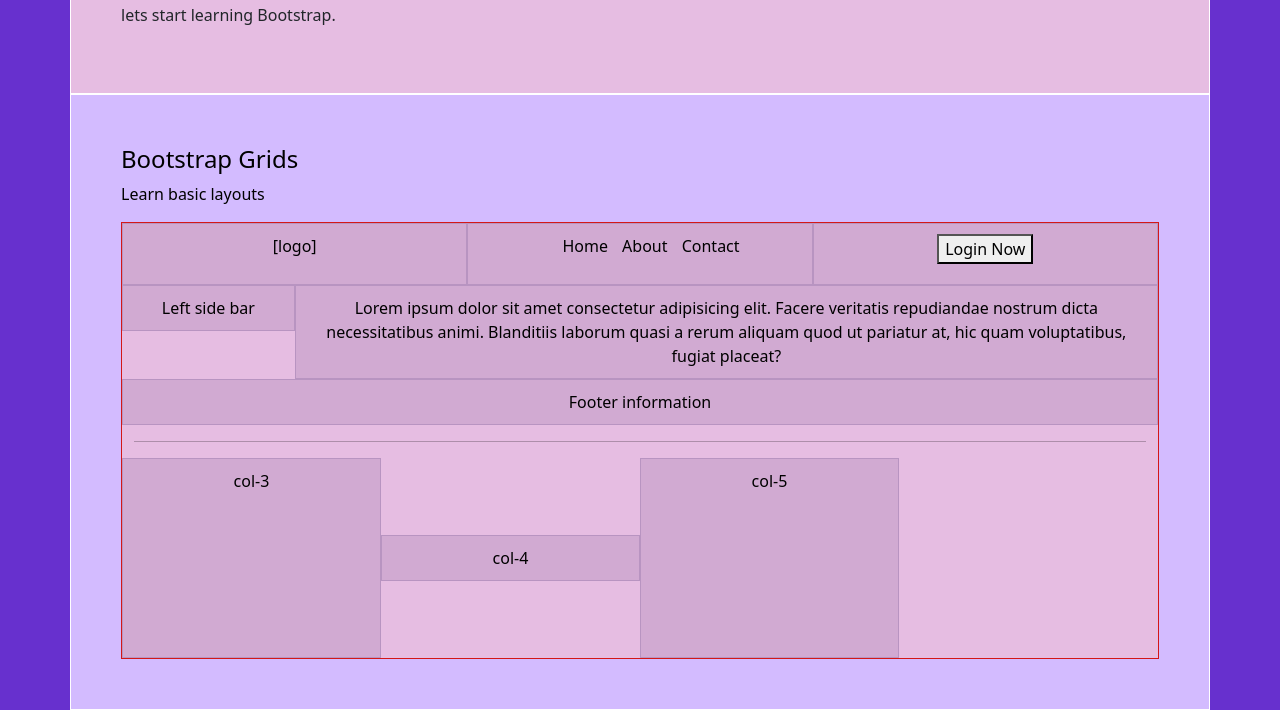
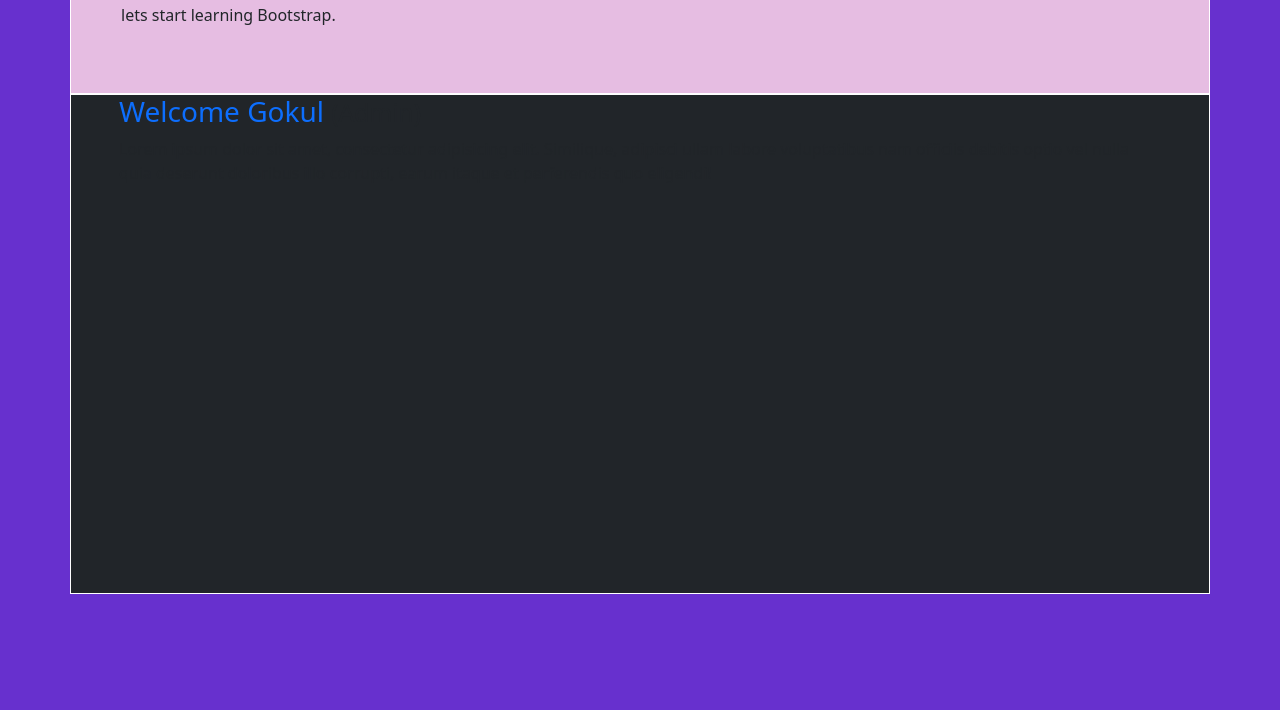
Before and after one commit to gokul-1998/Bootstrap_learnings, a plain HTML site: page bootstrap/index.html in a window 1280 px wide. Shown: the part 104-814 px from the top of the page. Drawn offline with Linux system fonts and the light colour scheme.

Commit message:
added lect8

```diff
--- a/bootstrap/index.html
+++ b/bootstrap/index.html
@@ -31,82 +31,15 @@
 
         <p>lets start learning Bootstrap.</p>
     </div>
-    <div class="container color-1 height-500 bg p50">
-        <h4>Bootstrap Grids</h4>
-        <p> Learn basic layouts</p>
+    <div class="container bg-dark height-500 px-5">
 
-        <div class="grid-layouts container text-center ">
-            <!-- row -->
-            <!-- <div class="row">
-                <div class="col-4 bg">.col-4</div>
-                <div class="col-4 bg">.col-4</div>
-                <div class="col-4 bg">.col-4</div>
-
-            </div>
-            <div class="row">
-                <div class="col-md-2 bg">.col</div>
-
-                <div class="col-md-2 bg">.col</div>
-
-                <div class="col-md-4 col-sm-6 bg">.col(EMail)</div>
-
-                <div class="col-md-2 col-sm-6 bg">.col(mobile)</div> -->
-            <!--  here col-md-2 means , from md it will take 2 columns, and while in sm it will take 6 columns, if it  goes below md, it will
-                get converted to row -->
+        <h3 class="text-primary">Welcome Gokul
+            <small class="text-muted">(Admin)</small>
+        </h3>
+        <p class="leads">Lorem ipsum dolor sit amet, consectetur adipisicing elit. Similique, adipisci ullam labore voluptatibus nam officiis debitis optio vel nulla quia deserunt doloribus illo corrupti, earum itaque et perferendis quo eligendi!</p>
 
 
 
-            <!-- Row -->
-            <div class="row">
-                <div class="col-sm bg">
-                    [logo]
-                </div>
-                <div class="col-sm bg">
-                    <ol>
-                        <li>Home</li>
-                        <li>About</li>
-                        <li>Contact</li>
-                    </ol>
-                </div>
-                <div class="col-sm bg">
-                    <button>Login Now</button>
-                </div>
-
-            </div>
-            <div class="row align-items-start" style="height: min-200px;">
-                <div class="col-sm-2 bg">
-                    Left side bar
-                </div>
-                <div class="col-sm bg">
-                    Lorem ipsum dolor sit amet consectetur adipisicing elit. Facere veritatis repudiandae nostrum dicta
-                    necessitatibus animi. Blanditiis laborum quasi a rerum aliquam quod ut pariatur at, hic quam
-                    voluptatibus, fugiat placeat?
-
-                </div>
-            </div>
-            <!-- footer -->
-            <div class="row ">
-                <div class="col-sm bg">
-                    Footer information
-                </div>
-            </div>
-
-            <hr>
-            <div class="row " style="height: 200px;">
-                <!-- align-items-center will vertically center the elements -->
-                <div class="col-3 bg">col-3</div>
-
-                <div class="col-3 align-self-center bg">col-4</div>
-                <!-- align-self-center will centeralize that particular cell alone -->
-                <!-- other options are  end,start -->
-
-                <!-- <div class="col-3 offset-3 bg">col-4</div> -->
-                <!-- offset 3 will leave three columns and then starts -->
-                <div class="col-3 bg">col-5</div>
-            </div>
-
-
-        </div>
     </div>
 
 
@@ -121,6 +54,11 @@
 
     <!-- Bootstrap Body -->
 
+
+
+
+
+
     <script src="./assets/js/jquery.min.js"></script>
     <script src="./assets/js/bootstrap.min.js"></script>
 </body>
```
